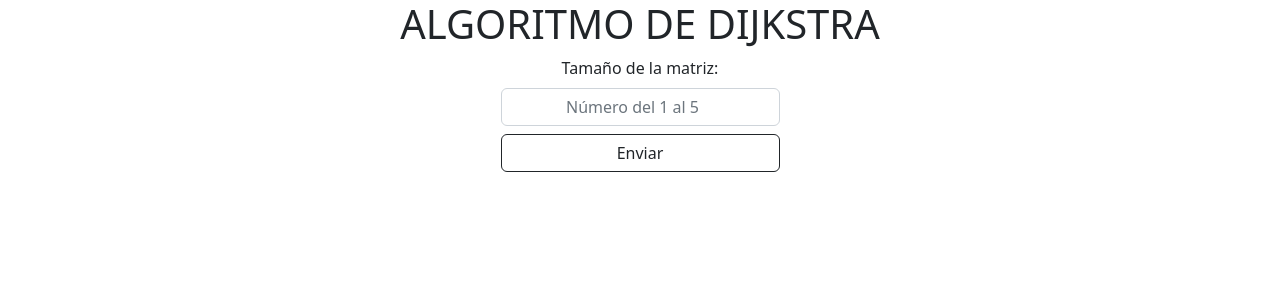
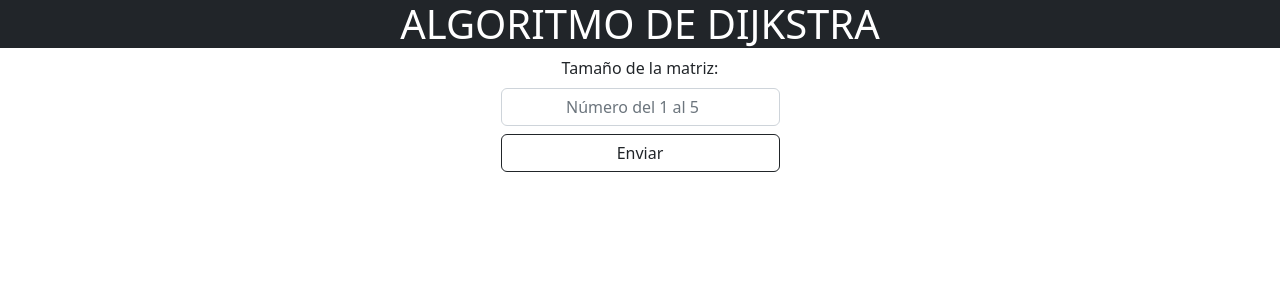
Before and after one commit to ADarknessSoul/React-Dijkstra, a React (Vite) app: page / in a window 1280 px wide. Shown: the top 300 px of the page. Built offline with nearby package versions, Linux system fonts and the light colour scheme.

Commit message:
Agregar styles al h1 y agregar un class

```diff
--- a/src/Dijkstra.jsx
+++ b/src/Dijkstra.jsx
@@ -26,7 +26,7 @@ export const Dijkstra = () => {
   return (
     <>
 
-        <h1 className="text-center text-uppercase">Algoritmo de Dijkstra</h1>
+        <h1 className="text-center text-uppercase forma-text">Algoritmo de Dijkstra</h1>
 
         <Formulario onInputSubmit={onInputSubmit} />
 
--- a/src/css/styles.css
+++ b/src/css/styles.css
@@ -6,3 +6,8 @@ input:invalid{
     50% { transform: translate(-4px);}
     75% { transform: translate(4px);}
 }
+
+.forma-text{
+    background-color: #212529;
+    color: white;
+}
```
